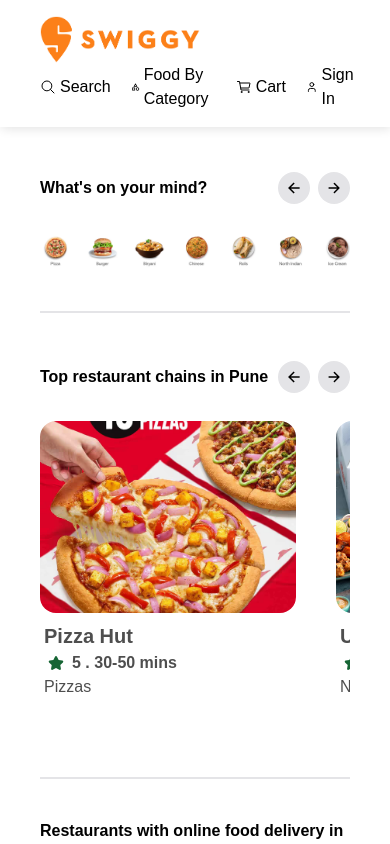
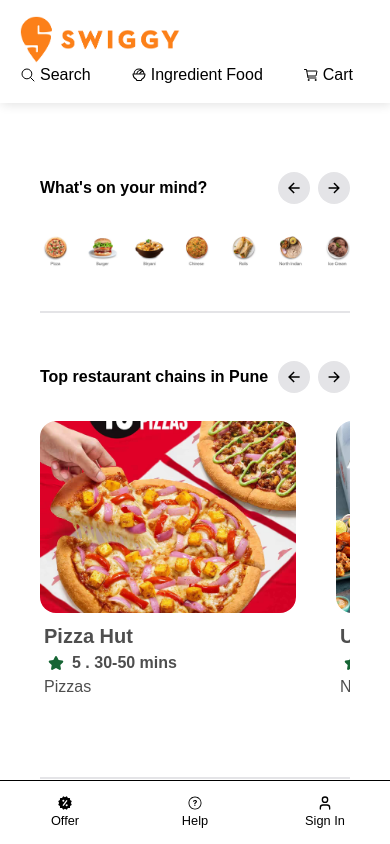
Before and after one commit to nootanlodhi/Swiggy-Application, a React (Vite) app: page / in a window 390 px wide. Shown: the top 844 px of the page. Built offline with nearby package versions, Linux system fonts and the light colour scheme; no server answers.

Commit message:
Add bottom navigation

```diff
--- a/src/App.tsx
+++ b/src/App.tsx
@@ -5,6 +5,7 @@
 import Footer from "./components/Footer";
 import { createContext, useState } from "react";
 import { IAllFood } from "./Interface/Interface";
+import BottomNavigation from "./components/Navbar/BottomNavigation";
 
 export const CreateContext = createContext({});
 
@@ -18,6 +19,7 @@
         <Routes>
           <Route path="/" element={<Home/>}/>
         </Routes>
+        <BottomNavigation/>
         <Footer/>
       </BrowserRouter>
     </CreateContext.Provider>
--- /dev/null
+++ b/src/components/Navbar/BottomNavigation.tsx
@@ -0,0 +1,26 @@
+import { BiSolidOffer } from "react-icons/bi";
+import { LuUser } from "react-icons/lu";
+import { IoIosHelpCircleOutline } from "react-icons/io";
+
+const BottomNavigation = () => {
+  return (
+    <div className="md:hidden sticky bottom-0 left-0 z-50 w-full h-16 bg-white border-t border-gray-200 dark:bg-gray-700 dark:border-gray-600">
+        <div className="grid h-full max-w-lg grid-cols-3 mx-auto">
+            <button type="button" className="inline-flex flex-col items-center justify-center font-medium px-5 hover:bg-gray-50 dark:hover:bg-gray-800 group">
+                <BiSolidOffer/>
+                <span className="text-sm text-gray-500 dark:text-gray-400 group-hover:text-blue-600 dark:group-hover:text-blue-500">Offer</span>
+            </button>
+            <button type="button" className="inline-flex flex-col items-center justify-center font-medium px-5 hover:bg-gray-50 dark:hover:bg-gray-800 group">
+                <IoIosHelpCircleOutline/>
+                <span className="text-sm text-gray-500 dark:text-gray-400 group-hover:text-blue-600 dark:group-hover:text-blue-500">Help</span>
+            </button>
+            <button type="button" className="inline-flex flex-col items-center justify-center font-medium px-5 hover:bg-gray-50 dark:hover:bg-gray-800 group">
+                <LuUser/>
+                <span className="text-sm text-gray-500 dark:text-gray-400 group-hover:text-blue-600 dark:group-hover:text-blue-500">Sign In</span>
+            </button>
+        </div>
+    </div>
+  )
+}
+
+export default BottomNavigation
--- a/src/components/Navbar/index.tsx
+++ b/src/components/Navbar/index.tsx
@@ -1,25 +1,33 @@
 import { NavLink } from "react-router-dom";
 import Logo from "../../assets/images/swiggy-logo.png"
 import { IoSearchOutline } from "react-icons/io5";
-import { MdOutlineCategory } from "react-icons/md";
 import { IoCartOutline } from "react-icons/io5";
 import { LuUser } from "react-icons/lu";
+import { BiSolidOffer } from "react-icons/bi";
+import { PiBowlFood } from "react-icons/pi";
+import { IoIosHelpCircleOutline } from "react-icons/io";
 
 const Navbar = () => {
   return (
-    <nav className="bg-white w-full py-4 flex flex-col sm:flex-row justify-between sm:px-10 md:px-10 lg:px-30 xl:px-50 xxl:px-64 px-10">
+    <nav className="bg-white w-full py-4 flex flex-col lg:flex-row justify-between xs:px-5 sm:px-10 md:px-10 lg:px-30 xl:px-50 xxl:px-64 px-10">
       <img className="w-40" src={Logo}/>
-      <div className="flex gap-5">
+      <div className="flex gap-10">
         <NavLink className="flex items-center gap-1 hover:text-orange" to='/'>
           <IoSearchOutline/><p>Search</p>
         </NavLink>
         <NavLink className="flex items-center gap-1 hover:text-orange" to='/'>
-          <MdOutlineCategory/><p>Food By Category</p>
+          <PiBowlFood/><p>Ingredient Food</p>
+        </NavLink>
+        <NavLink className="xs:hidden md:flex flex items-center gap-1 hover:text-orange" to='/'>
+          <BiSolidOffer/><p>Offer</p>
+        </NavLink>
+        <NavLink className="xs:hidden md:flex flex items-center gap-1 hover:text-orange" to='/'>
+          <IoIosHelpCircleOutline/><p>Help</p>
         </NavLink>
         <NavLink className="flex items-center gap-1 hover:text-orange" to='/'>
           <IoCartOutline/><p>Cart</p>
         </NavLink>
-        <NavLink className="flex items-center gap-1 hover:text-orange" to='/'>
+        <NavLink className="xs:hidden md:flex flex items-center gap-1 hover:text-orange" to='/'>
           <LuUser/><p>Sign In</p>
         </NavLink>
       </div>
```
